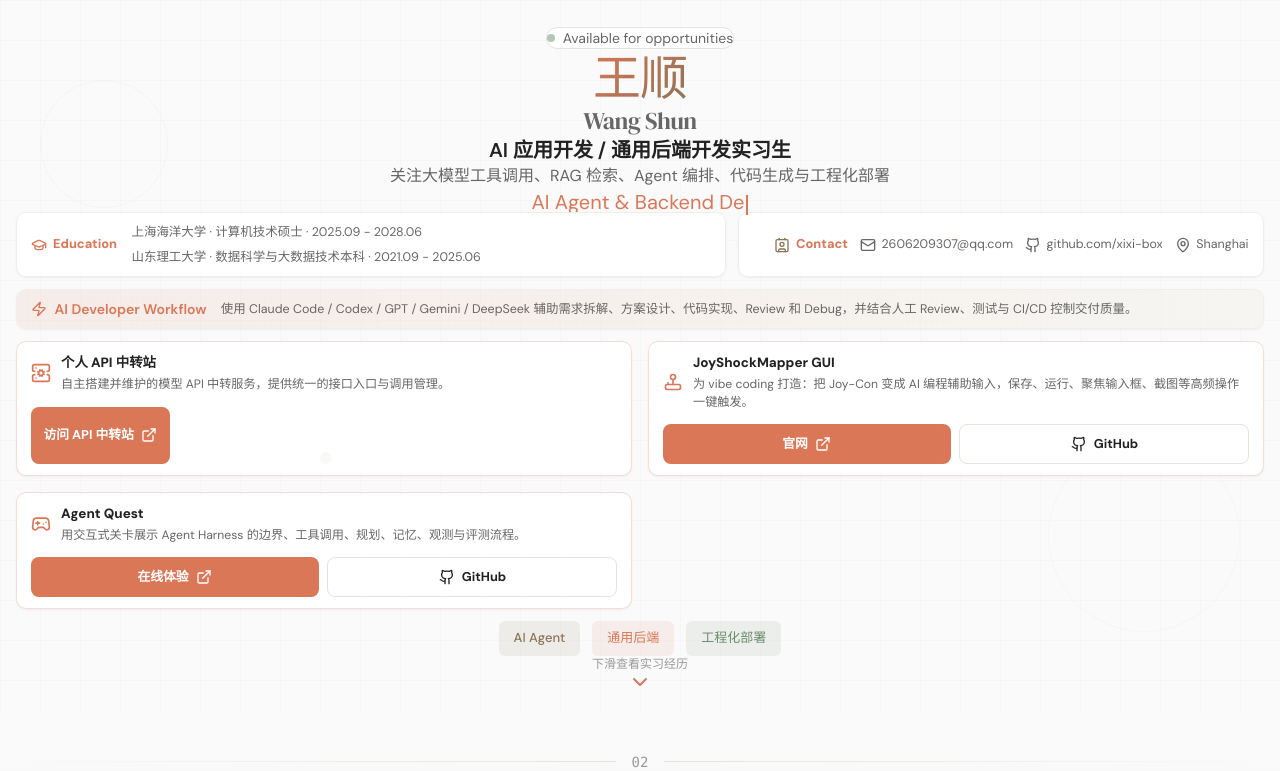
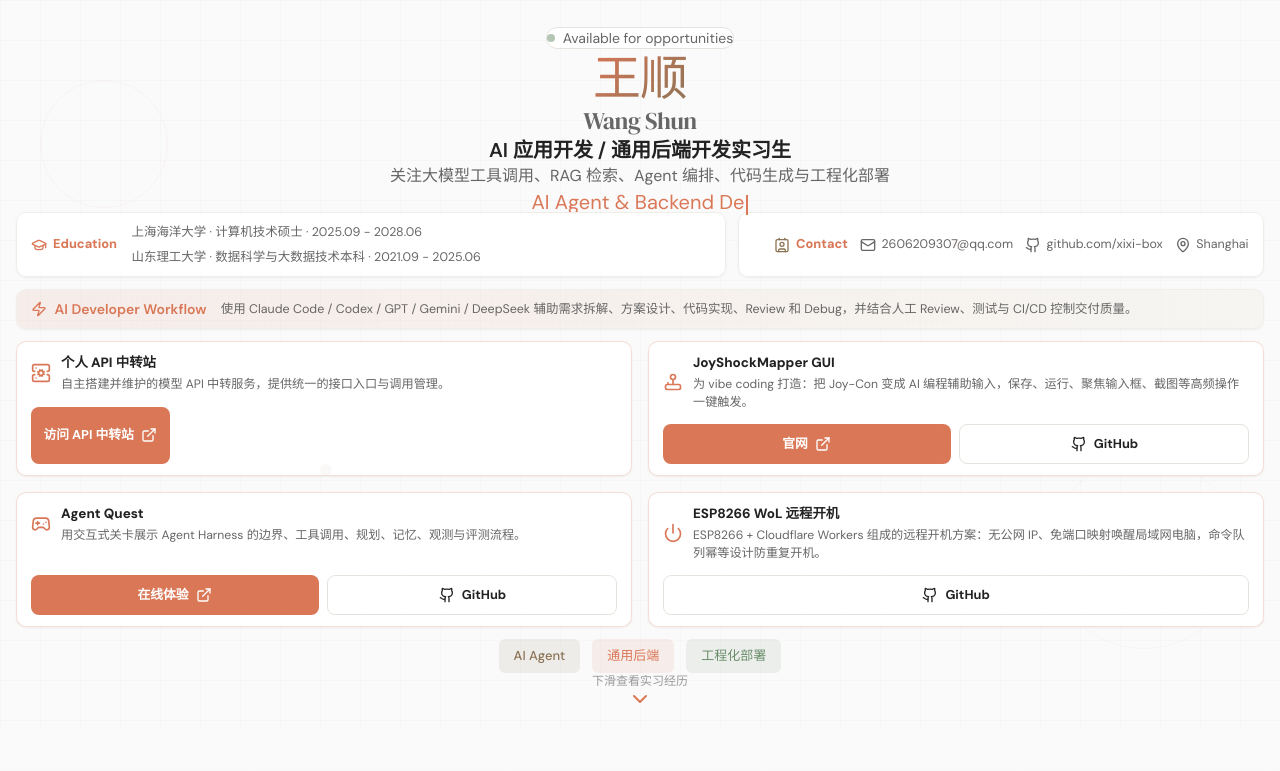
Before and after one commit to wangshun-china/interview-web, a Vue app: page / in a window 1280 px wide. Shown: the top 771 px of the page. Built offline with nearby package versions, Linux system fonts and the light colour scheme.

Commit message:
feat(resume): add esp8266-wol project card to hero links
ESP8266 + Cloudflare Workers wake-on-LAN tool, placed next to Agent Quest
in the featured links grid (GitHub link only, no live demo).

```diff
--- a/src/components/HeroSection.vue
+++ b/src/components/HeroSection.vue
@@ -161,6 +161,27 @@
             </a>
           </div>
         </div>
+
+        <div class="api-station-entry">
+          <div class="api-station-copy">
+            <Power class="h-5 w-5" />
+            <div>
+              <strong>ESP8266 WoL 远程开机</strong>
+              <span>ESP8266 + Cloudflare Workers 组成的远程开机方案：无公网 IP、免端口映射唤醒局域网电脑，命令队列幂等设计防重复开机。</span>
+            </div>
+          </div>
+          <div class="api-station-actions">
+            <a
+              href="https://github.com/xixi-box/esp8266-wol"
+              target="_blank"
+              rel="noopener noreferrer"
+              class="api-station-button api-station-button-secondary"
+            >
+              <Github class="h-4 w-4" />
+              <span>GitHub</span>
+            </a>
+          </div>
+        </div>
       </div>
 
       <!-- Role badges -->
@@ -201,6 +222,7 @@
   ExternalLink,
   Gamepad2,
   Joystick,
+  Power,
 } from 'lucide-vue-next'
 
 const roles = [
```
